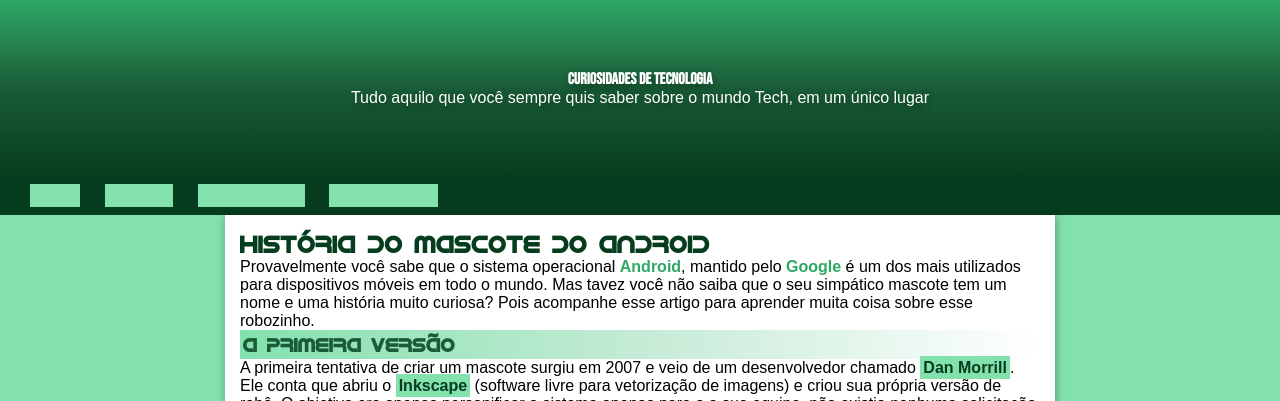
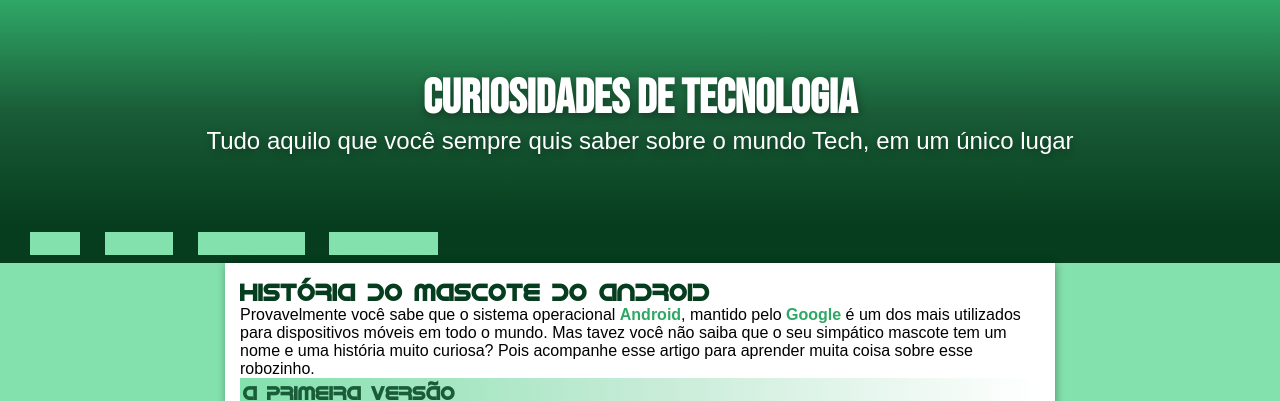
Before and after one commit to ciparthur/site-android, a plain HTML site: page android.html in a window 1280 px wide. Shown: the top 401 px of the page. Drawn offline with Linux system fonts and the light colour scheme.

Commit message:
Update style.css

```diff
--- a/_style/style.css
+++ b/_style/style.css
@@ -1,5 +1,7 @@
 @charset "UTF-8";
+
 @import url('https://fonts.googleapis.com/css2?family=Bebas+Neue&display=swap');
+
 @font-face {
     font-family: 'iDroid';
     src: url('../_fonts/idroid.otf') format('opentype');
@@ -9,7 +11,7 @@
 
 * {
     margin: 0px;
-    font-size: 16px;
+    padding: 0px;
 }
 
 :root {
```
